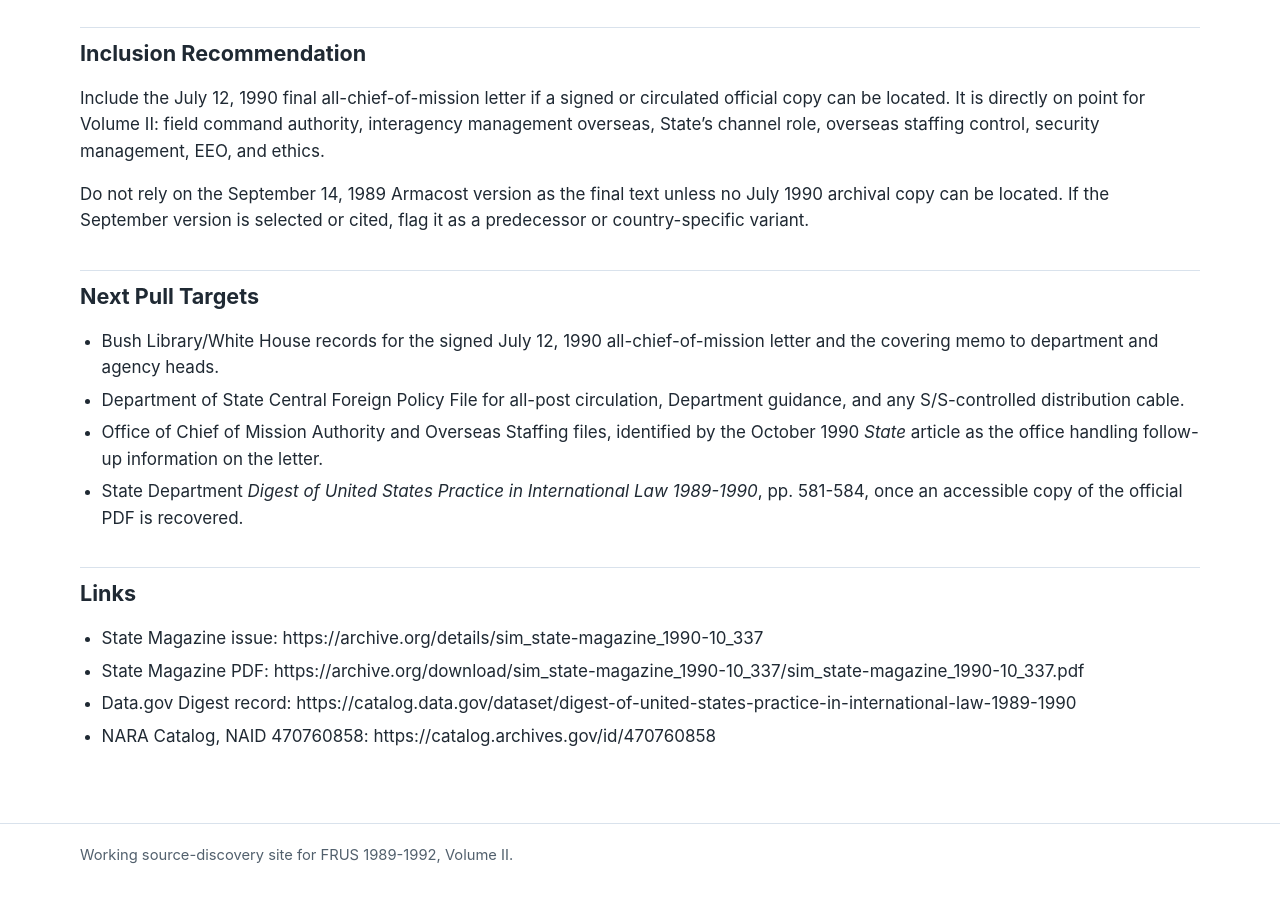
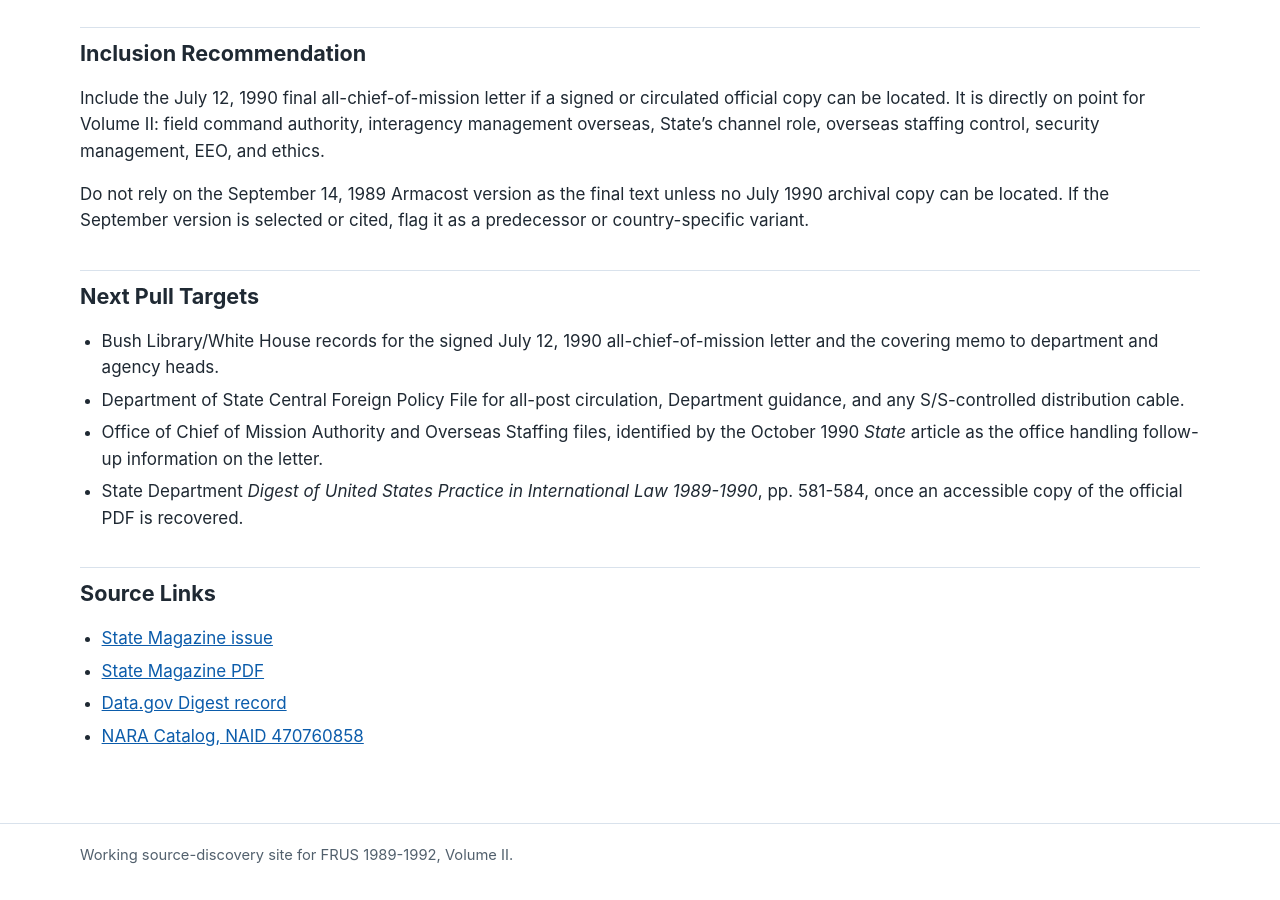
Before and after one commit to therealjameswilson/org-man-89-92, a Jekyll site: the page built from reports/bush-chief-of-mission-letter.md, in a window 1280 px wide and 900 px high, scrolled down 1456 px. Built offline with Jekyll 4.4.1, drawn with Linux system fonts in a browser that asks for light colours; some of the changed text lies outside the part shown.

Commit message:
Embed Chief-of-Mission source links

```diff
--- a/reports/bush-chief-of-mission-letter.md
+++ b/reports/bush-chief-of-mission-letter.md
@@ -26,9 +26,9 @@ personal responsibility for mission security.
 
 | Source | Evidence | Assessment |
 | --- | --- | --- |
-| *State*, October 1990, pp. 2-3, "President Bush expands the authority of ambassadors overseas" | Describes a July 12 White House letter sent to all Chiefs of Mission and prints the President's text. The article says new ambassadors were taking it with them as they arrived at post. | Best accessible printed final text found in this sweep. Use as a locator and verification copy. |
-| *Digest of United States Practice in International Law 1989-1990* | Data.gov catalogs the official State Department Digest and its State PDF resource. Search-index snippets place the letter under "Ambassadorial Functions: Authority" and identify it as President Bush's July 12, 1990 instruction to U.S. Chiefs of Mission. | Strong official pointer, but the current State PDF URL returned an HTML error page during this check. Re-fetch or obtain from a library/source copy before final citation. |
-| NARA Catalog, `Authorities and Responsibilities of the United States Chief of Mission`, NAID 470760858 | The 41-page scan includes Chief-of-Mission statutory material, earlier presidential letters, a September 14, 1989 Bush memo to department and agency heads, and a Bush letter to Ambassador Michael Armacost in Tokyo. | Important source-context file, but the Bush text here appears to be an earlier country-specific version rather than the July 12, 1990 final all-post version. |
+| [*State*, October 1990, pp. 2-3, "President Bush expands the authority of ambassadors overseas"](https://archive.org/details/sim_state-magazine_1990-10_337) | Describes a July 12 White House letter sent to all Chiefs of Mission and prints the President's text. The article says new ambassadors were taking it with them as they arrived at post. | Best accessible printed final text found in this sweep. Use as a locator and verification copy. |
+| [*Digest of United States Practice in International Law 1989-1990*](https://catalog.data.gov/dataset/digest-of-united-states-practice-in-international-law-1989-1990) | Data.gov catalogs the official State Department Digest and its State PDF resource. Search-index snippets place the letter under "Ambassadorial Functions: Authority" and identify it as President Bush's July 12, 1990 instruction to U.S. Chiefs of Mission. | Strong official pointer, but the current State PDF URL returned an HTML error page during this check. Re-fetch or obtain from a library/source copy before final citation. |
+| [NARA Catalog, `Authorities and Responsibilities of the United States Chief of Mission`, NAID 470760858](https://catalog.archives.gov/id/470760858) | The 41-page scan includes Chief-of-Mission statutory material, earlier presidential letters, a September 14, 1989 Bush memo to department and agency heads, and a Bush letter to Ambassador Michael Armacost in Tokyo. | Important source-context file, but the Bush text here appears to be an earlier country-specific version rather than the July 12, 1990 final all-post version. |
 
 ## Version Notes
 
@@ -75,9 +75,9 @@ or cited, flag it as a predecessor or country-specific variant.
   1989-1990*, pp. 581-584, once an accessible copy of the official PDF is
   recovered.
 
-## Links
+## Source Links
 
-- State Magazine issue: https://archive.org/details/sim_state-magazine_1990-10_337
-- State Magazine PDF: https://archive.org/download/sim_state-magazine_1990-10_337/sim_state-magazine_1990-10_337.pdf
-- Data.gov Digest record: https://catalog.data.gov/dataset/digest-of-united-states-practice-in-international-law-1989-1990
-- NARA Catalog, NAID 470760858: https://catalog.archives.gov/id/470760858
+- [State Magazine issue](https://archive.org/details/sim_state-magazine_1990-10_337)
+- [State Magazine PDF](https://archive.org/download/sim_state-magazine_1990-10_337/sim_state-magazine_1990-10_337.pdf)
+- [Data.gov Digest record](https://catalog.data.gov/dataset/digest-of-united-states-practice-in-international-law-1989-1990)
+- [NARA Catalog, NAID 470760858](https://catalog.archives.gov/id/470760858)
```
Also changed, not shown: other parts of reports/bush-chief-of-mission-letter.md (+1 -1 lines).
